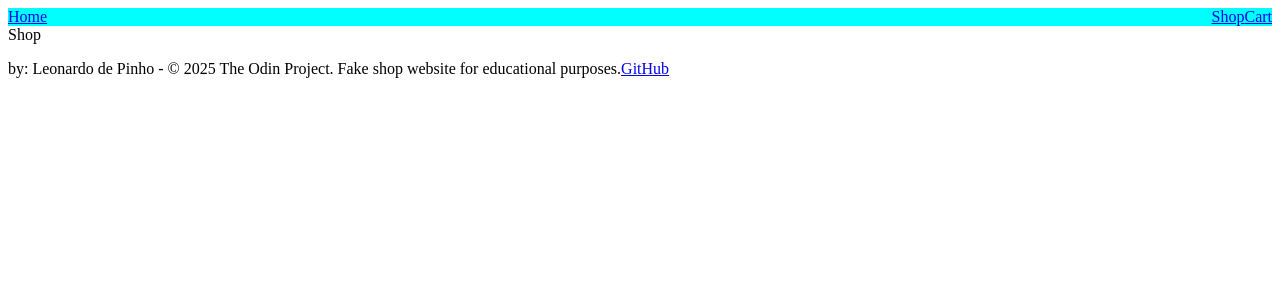
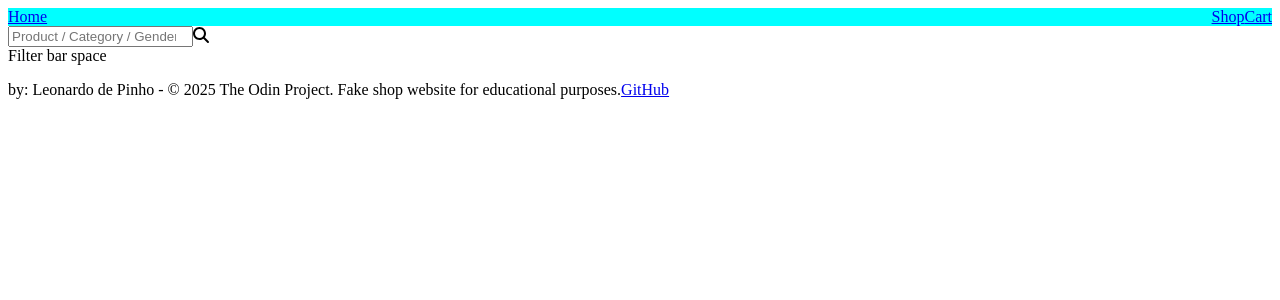
Before and after one commit to Ahab1777/shopping-cart, a React (Vite) app: page /shop in a window 1280 px wide. Shown: the top 300 px of the page. Built offline with nearby package versions, Linux system fonts and the light colour scheme.

Commit message:
Shop.tsx handleSearch WIP

```diff
--- a/package.json
+++ b/package.json
@@ -10,6 +10,9 @@
     "preview": "vite preview"
   },
   "dependencies": {
+    "@fortawesome/fontawesome-svg-core": "^6.7.2",
+    "@fortawesome/free-solid-svg-icons": "^6.7.2",
+    "@fortawesome/react-fontawesome": "^0.2.2",
     "react": "^19.1.0",
     "react-dom": "^19.1.0",
     "react-router-dom": "^7.6.2"
--- a/src/App.tsx
+++ b/src/App.tsx
@@ -1,6 +1,18 @@
 import './App.css'
 import { Link, Outlet } from 'react-router-dom'
 
+export interface Product {
+    id: number;
+    title: string;
+    price: number;
+    description: string;
+    category: string;
+    image: string;
+    rating: {
+        rate: number;
+        count: number;
+    };
+}
 
 
 function App() {
--- /dev/null
+++ b/src/components/ProductCard.tsx
@@ -0,0 +1,20 @@
+import type { Product } from "../App";
+
+interface ProductProps {
+    product: Product;
+}
+
+const ProductCard = ({ product }: ProductProps) => {
+    const { id, title, price, image, rating } = product;
+
+    return (
+        <div className="product-card" data-id={id}>
+            <h3>{title}</h3>
+            <img src={image} alt="Product image" className="" />
+            <div className="">{price}</div>
+            <div className="">{rating.rate}</div>
+        </div>
+    )
+}
+
+export default ProductCard
--- a/src/pages/Home.module.css
+++ b/src/pages/Home.module.css
@@ -5,7 +5,7 @@
     gap: 1px;
 }
 
-.dummy-img {
+.featured-img {
     height: 150px;
     width: 150px;
     background-color: blueviolet;
--- a/src/pages/Home.tsx
+++ b/src/pages/Home.tsx
@@ -1,18 +1,6 @@
 import { useEffect, useState } from 'react';
 import styles from './Home.module.css'
-
-interface Product {
-    id: number;
-    title: string;
-    price: number;
-    description: string;
-    category: string;
-    image: string;
-    rating: {
-        rate: number;
-        count: number;
-    };
-}
+import type { Product } from '../App';
 
 const Home = () => {
     const [featuredProducts, setFeaturedProducts] = useState<Product[]>([]);
@@ -79,7 +67,7 @@ const Home = () => {
                 {!loading && featuredProducts.map(({id, title, image}) => (
                     <div key={id}>
                         <h3>{title}</h3>
-                        <img src={image}></img>
+                        <img className={styles.featuredImg} src={image}></img>
                     </div>
                 ))}
             </div>
--- a/src/pages/Shop.tsx
+++ b/src/pages/Shop.tsx
@@ -1,9 +1,67 @@
+import { FontAwesomeIcon } from '@fortawesome/react-fontawesome'
+import { faMagnifyingGlass } from '@fortawesome/free-solid-svg-icons'
+import ProductCard from '../components/ProductCard'
+import { useState } from 'react'
+import type { Product } from '../App'
+
+const Shop = () => {
+    const [searchTerm, setSearchTerm] = useState<string>('');
+    const [results, setResults] = useState<Product[]>([]);
+    const [loading, setLoading] = useState(false);
+    const [error, setError] = useState<string | null>(null)
+    const [hasSearched, setHasSearched] = useState<boolean>(false)
+
+    const handleSearch = async () => {
+        if (!searchTerm.trim()) return;
+
+        setLoading(true);
+        try {
+            const response = await fetch('https://fakestoreapi.com/products')
+            if (!response.ok){
+                throw new Error(`HTTP error - ${response.status}`)
+            }
+            const responseData: Product[] = await response.json();
+            setResults(responseData)
+        } catch (err) {
+            if (err instanceof Error) {
+                setError(err.message);
+            } else {
+                setError('An unknown error occurred');
+            }
+        } finally {
+            setLoading(false)
+        }
+    }
 
 
-const Shop = () => {
-
     return(
-        <div className="shop-container">Shop</div>
+        <div className="shop-container">
+            <div className="search-filter-container">
+                <div className="search-bar">
+                    <input
+                    type="search"
+                    className="search-input"
+                    placeholder="Product / Category / Gender"/>
+                    <FontAwesomeIcon
+                    icon={faMagnifyingGlass}
+                    className="search-icon"
+                    onClick={handleSearch}
+                    />
+                </div>
+                <div className="filter-bar">
+                    Filter bar space
+                </div>
+            </div>
+            <div className="products-container">
+                {error && <div>Sorry, something went wrong...</div>}
+                {hasSearched && loading && <div>Loading...</div>}
+                {hasSearched && !loading && (
+                    results.map((product) => (
+                        <ProductCard product={product}></ProductCard>
+                    ))
+                )}
+            </div>
+        </div>
     )
 }
 
```
Also changed, not shown: 1 other file (tests, documents, lock files or other folders).
